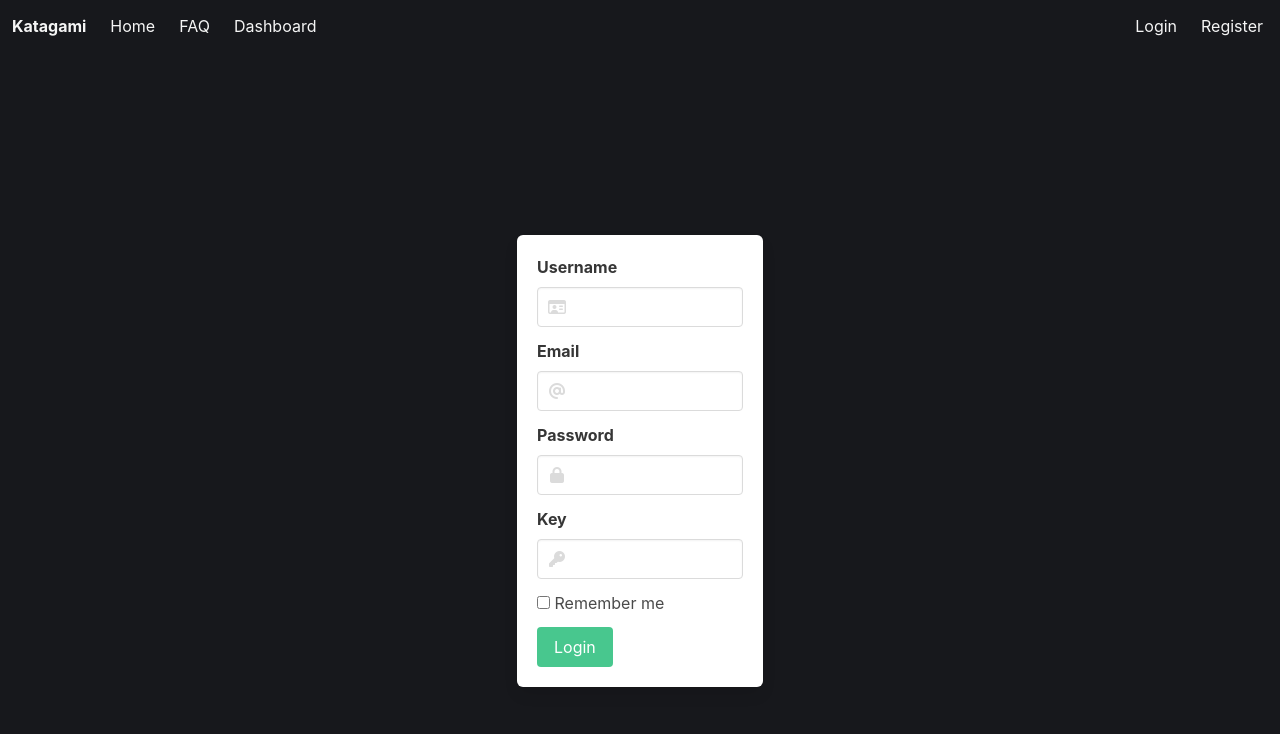
After one commit to tsunyoku/Katagami, a Python web app: template templates/auth/register.html in a window 1280 px wide. The commit adds this page. Shown: the top 734 px of the page. Run offline with Jinja, Linux system fonts and the light colour scheme; the template is opened without the code that fills it, so the values that code supplies are empty; some libraries are stand-ins or nearby versions.

Commit message:
more frontend

```diff
--- /dev/null
+++ b/static/css/pages/auth/login.css
@@ -0,0 +1,3 @@
+.form_container {
+margin-top: 200px;
+}
--- /dev/null
+++ b/static/css/pages/auth/reg.css
@@ -0,0 +1,3 @@
+.form_container {
+margin-top: 135px;
+}
--- /dev/null
+++ b/templates/auth/register.html
@@ -0,0 +1,68 @@
+{% extends 'base.html' %}
+{% block title %} Register {% endblock %}
+
+{% block content %}
+<link rel="stylesheet" href="/static/css/pages/auth/reg.css">
+
+<section class="hero">
+    <div class="hero-body is-transparent">
+      <div class="container is-transparent">
+        <div class="form_container">
+        <div class="columns is-centered is-transparent">
+          <div class="column is-5-tablet is-4-desktop is-3-widescreen has-text-light">
+            <form action="" class="box">
+              <div class="field">
+                <label for="" class="label">Username</label>
+                <div class="control has-icons-left">
+                  <input type="text" name="user" placeholder="" class="input" required>
+                  <span class="icon is-small is-left">
+                    <i class="far fa-id-card"></i>
+                  </span>
+                </div>
+              </div>
+              <div class="field">
+                <label for="" class="label">Email</label>
+                <div class="control has-icons-left">
+                  <input type="email" name="email" placeholder="" class="input" required>
+                  <span class="icon is-small is-left">
+                    <i class="fas fa-at"></i>
+                  </span>
+                </div>
+              </div>
+              <div class="field">
+                <label for="" class="label">Password</label>
+                <div class="control has-icons-left">
+                  <input type="password" name="pwd" placeholder="" class="input" required>
+                  <span class="icon is-small is-left">
+                    <i class="fa fa-lock"></i>
+                  </span>
+                </div>
+              </div>
+              <div class="field">
+                <label for="" class="label">Key</label>
+                <div class="control has-icons-left">
+                  <input type="text" name="key" placeholder="" class="input" required>
+                  <span class="icon is-small is-left">
+                    <i class="fas fa-key"></i>
+                  </span>
+                </div>
+              </div>
+              <div class="field">
+                <label for="" class="checkbox">
+                  <input type="checkbox">
+                 Remember me
+                </label>
+              </div>
+              <div class="field">
+                <button class="button is-success">
+                  Login
+                </button>
+              </div>
+            </form>
+          </div>
+        </div>
+      </div>
+    </div>
+</div>
+  </section>
+{% endblock %}
--- a/templates/base.html
+++ b/templates/base.html
@@ -3,6 +3,7 @@
 <head>
 <title>{{ appName() }} | {% block title %}{% endblock %}</title>
 <link rel="stylesheet" href="https://cdn.jsdelivr.net/npm/bulma@0.9.2/css/bulma.min.css">
+<script src="https://kit.fontawesome.com/e5971878b8.js" crossorigin="anonymous"></script>
 <link rel="stylesheet" href="/static/css/pages/home.css">
 <link rel="icon" href="/static/img/logo.png">
 
@@ -13,7 +14,7 @@
 <body>
 <nav class="navbar has-text-light" role="navigation" aria-label="main navigation" style="background-color:#17181c;">
   <div class="navbar-brand has-text-light">
-    <span class="navbar-item has-text-light" style="font-weight: 700;">Katagami</span>
+    <span class="navbar-item has-text-light" href="/" style="font-weight: 700;">Katagami</span>
     <a role="button has-text-light" class="navbar-burger" aria-label="menu" aria-expanded="false" data-target="navbarBasicExample">
       <span aria-hidden="true"></span>
       <span aria-hidden="true"></span>
@@ -23,13 +24,13 @@
 
   <div id="navbar has-text-light" class="navbar-menu has-text-light">
     <div class="navbar-start has-text-light">
-      <a class="navbar-item has-text-light">Home</a>
-      <a class="navbar-item has-text-light">FAQ</a>
-      <a class="navbar-item has-text-light">Dashboard</a>
+      <a class="navbar-item has-text-light" href="/">Home</a>
+      <a class="navbar-item has-text-light" href="/faq">FAQ</a>
+      <a class="navbar-item has-text-light" href="/dashboard">Dashboard</a>
    </div>
 <div class="navbar-end has-text-light">
-      <a class="navbar-item has-text-light">Login</a>
-      <a class="navbar-item has-text-light" style="margin-right: 5px;">Register</a>
+      <a class="navbar-item has-text-light" href="/auth/login">Login</a>
+      <a class="navbar-item has-text-light" href="/auth/register" style="margin-right: 5px;">Register</a>
 </div>
 </nav>
 
```
Also changed, not shown: main.py (+33 -18 lines), templates/auth/login.html (added, +50 -0 lines), templates/dashboard/dashboard.html (added, +13 -0 lines).
